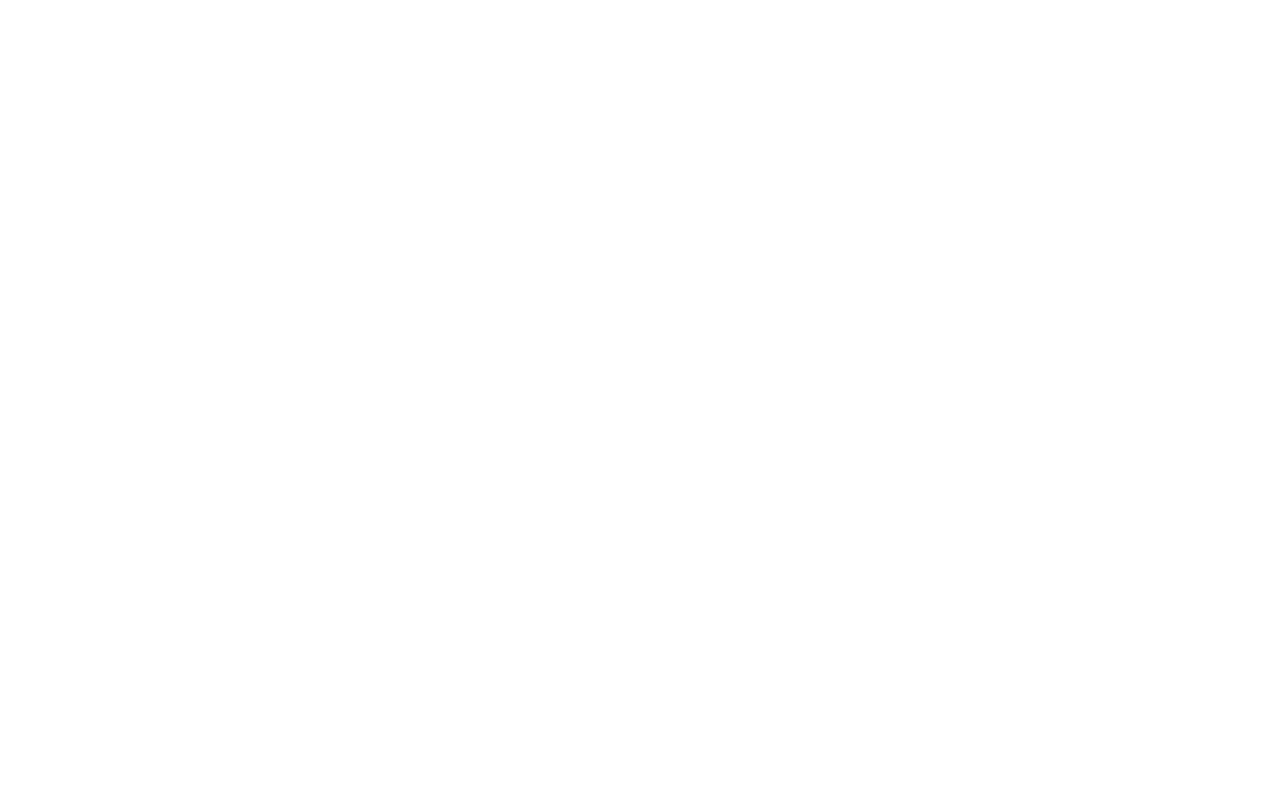
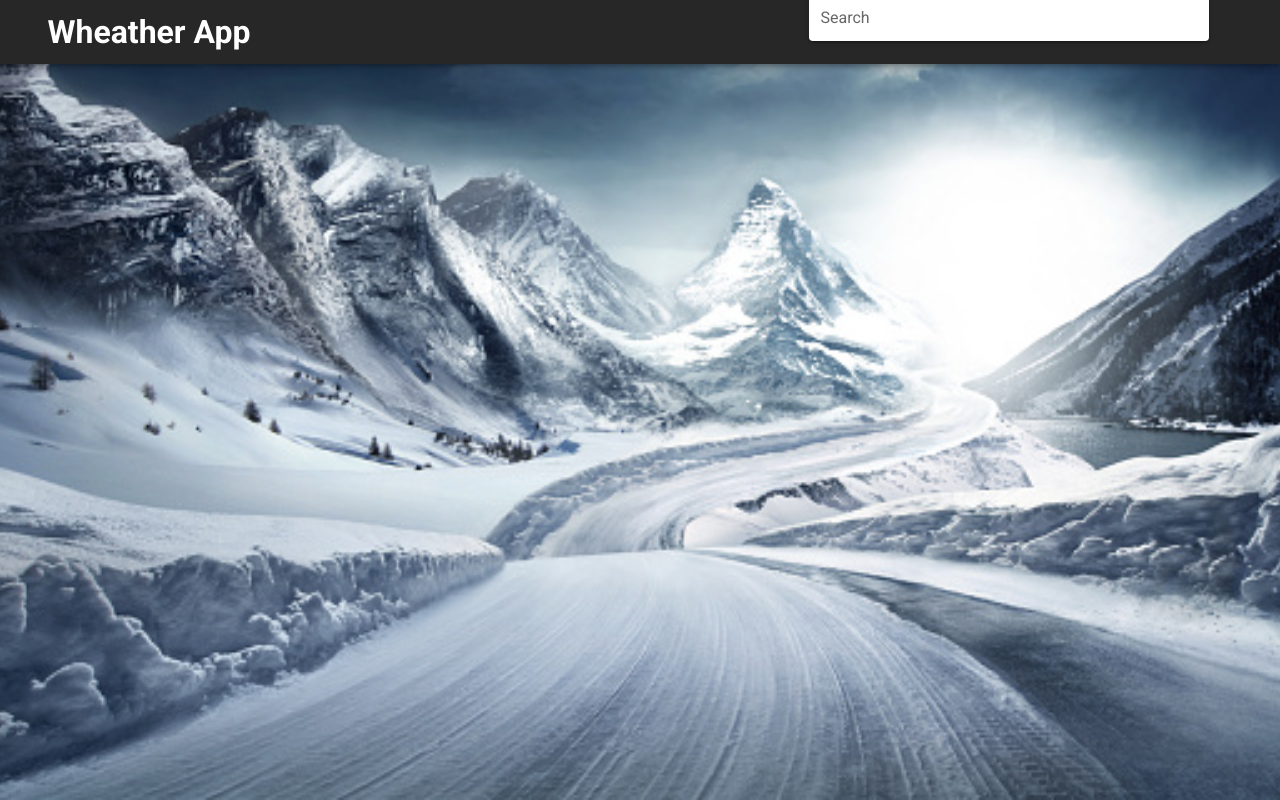
Before and after one commit to IRSAGE/Weather-App, a Vue app: page / in a window 1280 px wide. Built offline with nearby package versions, Linux system fonts and the light colour scheme.

Commit message:
Designing the header

```diff
--- a/src/App.vue
+++ b/src/App.vue
@@ -1,14 +1,58 @@
 <template>
-  <v-app> </v-app>
+  <v-app>
+    <v-app-bar absolute dark>
+      <v-container light>
+        <v-row
+          style="max-width: 100%"
+          justify="space-between"
+          class="align-center"
+        >
+          <h1 class="float-left">Wheather App</h1>
+          <v-text-field
+            label="Search"
+            placeholder="Search city..."
+            solo
+            light
+            class="float-right align-center"
+            style="max-width: 400px"
+          ></v-text-field></v-row
+      ></v-container>
+    </v-app-bar>
+  </v-app>
 </template>
 
 <script>
 export default {
   name: "App",
+
   data() {
     return {
-      api_keys: "0a779abe3a448790cdbd45cfee943301",
+      api_key: "0a779abe3a448790cdbd45cfee943301",
+      url_base: "https://api.openweathermap.org/data/2.5/",
+      query: "",
+      weather: {},
     };
   },
 };
 </script>
+
+<style scoped>
+#app {
+  background-image: url("./assets/cold-bg.jpg");
+  background-size: cover;
+  background-position: bottom;
+  transition: 0.4s;
+}
+#app.warm {
+  background-image: url("./assets/warm-bg.webp");
+}
+main {
+  height: 100vh;
+  padding: 15%;
+  background-image: linear-gradient(
+    to bottom,
+    rgba(0, 0, 0, 0.25),
+    rgba(0, 0, 0, 0.75)
+  );
+}
+</style>
```
Also changed, not shown: src/assets/cold-bg.jpg (added), src/assets/warm-bg.webp (added).
